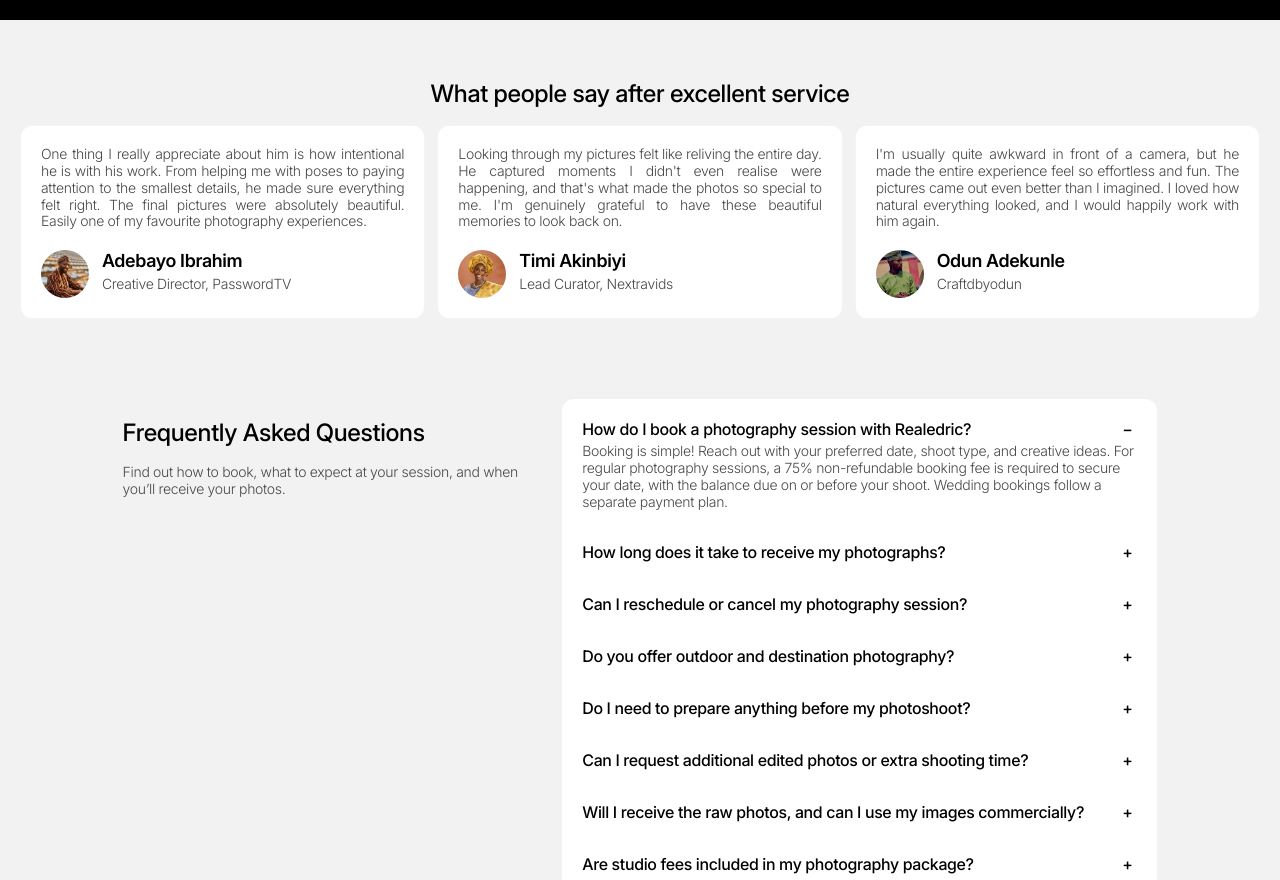
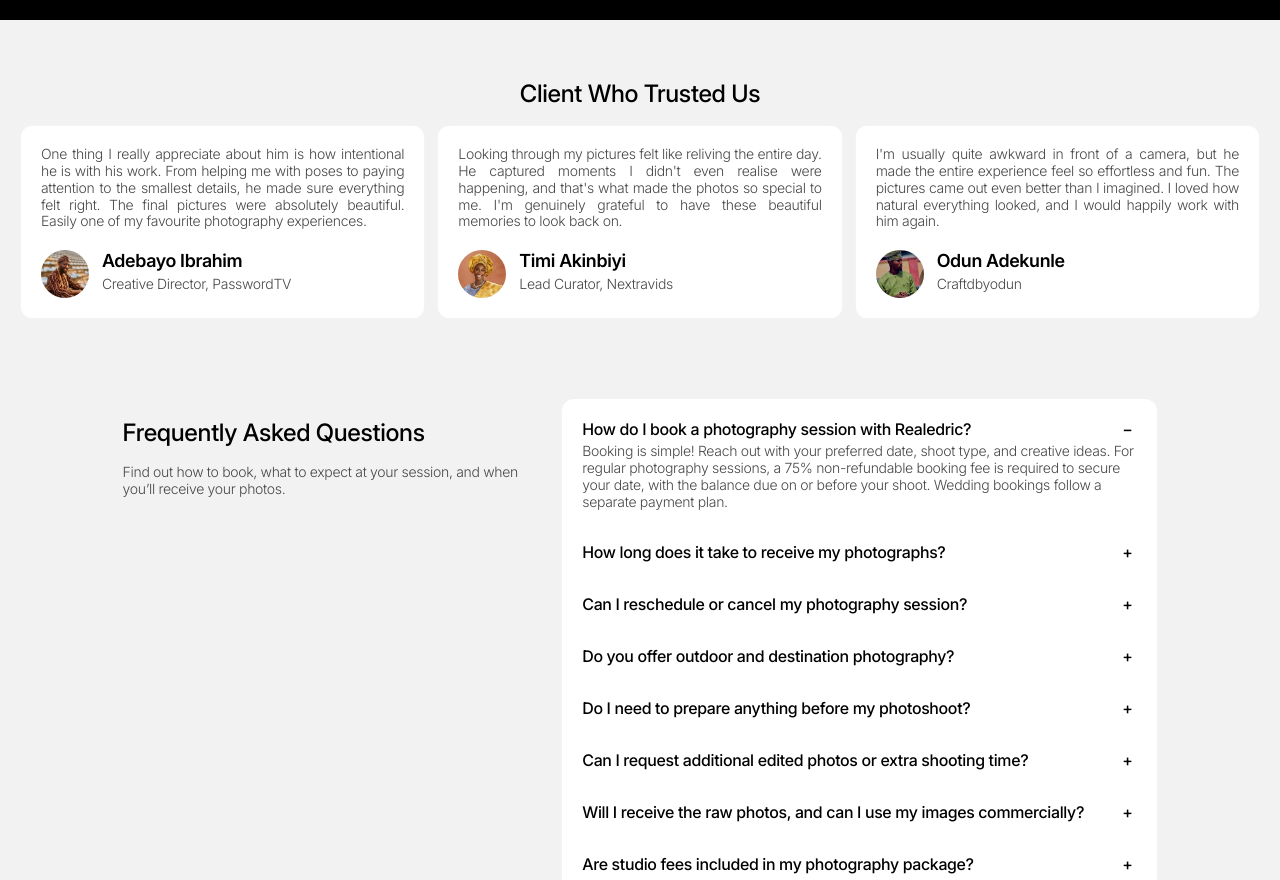
Before and after one commit to theodunadekunle/realedric-main, a plain HTML site: page index.html in a window 1280 px wide. Shown: the part 3688-4568 px from the top of the page. Drawn offline with Linux system fonts and the light colour scheme.

Commit message:
Rename testimonial headings to Client Who Trusted Us

```diff
--- a/index.html
+++ b/index.html
@@ -76,7 +76,7 @@
       <img class="about-photo" src="assets/images/1201a932-ae16-47a2-929f-8adc3e7e3e3f.jpeg" alt="Edric photographing his reflection" loading="lazy">
     </section>
     <section class="testimonials" aria-labelledby="client-title">
-      <h2 id="client-title">What people say after excellent service</h2>
+      <h2 id="client-title">Client Who Trusted Us</h2>
       <!-- Figma sample content. Replace with approved client testimonials before publishing. -->
       <div class="cards" tabindex="0" aria-label="Client testimonials">
         <article class="card">
```
Also changed, not shown: pages/about.html (+1 -1 lines), pages/portfolio.html (+1 -1 lines).
